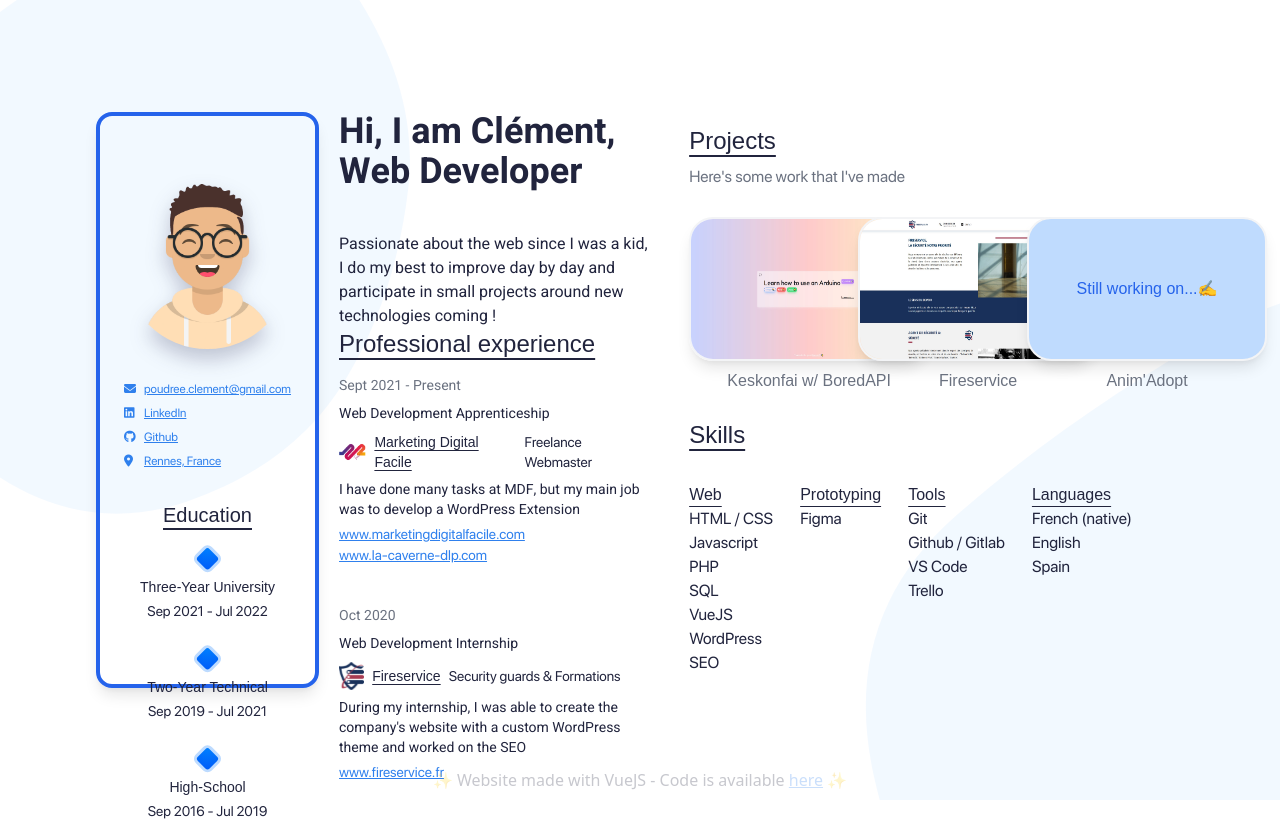
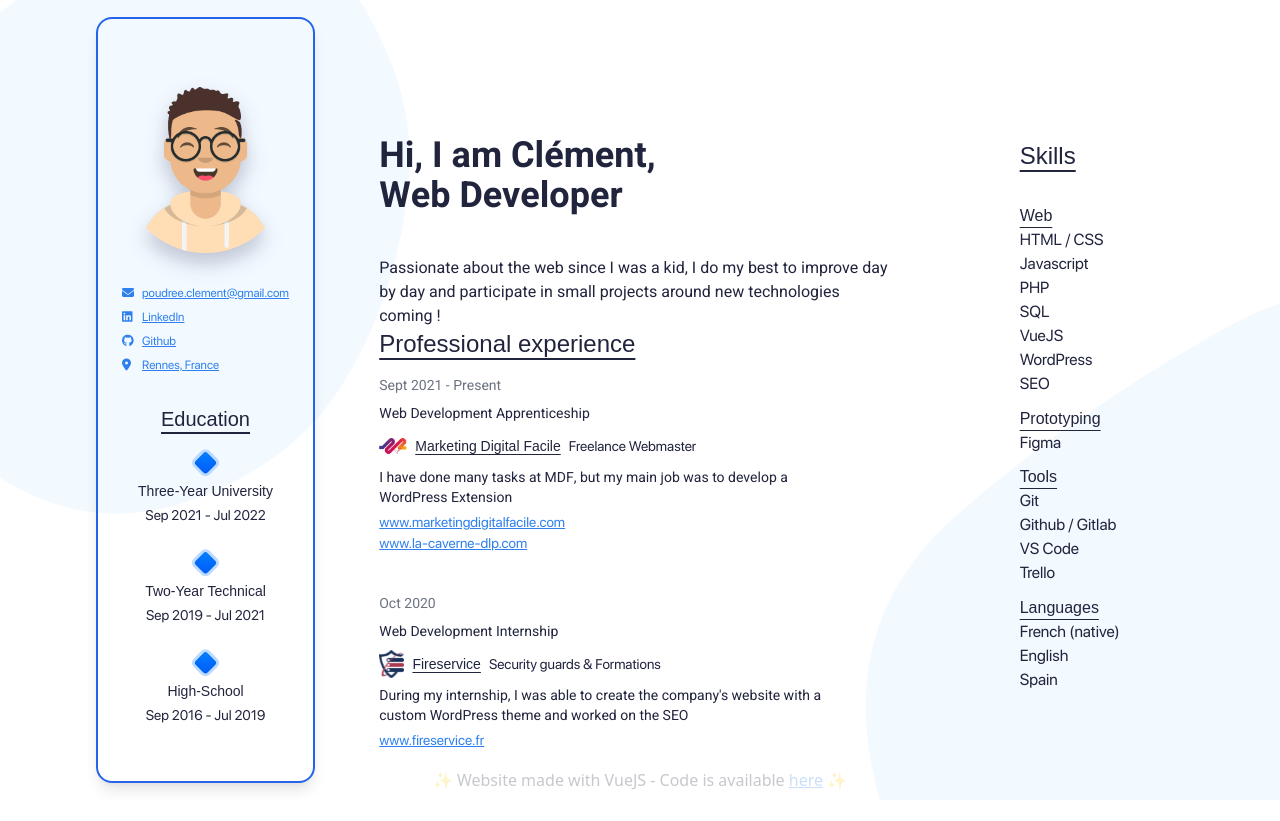
Before and after one commit to MRK4/mrk4.github.io, a Vue app: page / in a window 1280 px wide. After the commit the page ends 800 px from the top, so only its background shows below. Built offline with nearby package versions, Linux system fonts and the light colour scheme.

Commit message:
Beginning the responsive ✏️

```diff
--- a/public/index.html
+++ b/public/index.html
@@ -5,12 +5,12 @@
     <meta http-equiv="X-UA-Compatible" content="IE=edge">
     <meta name="viewport" content="width=device-width,initial-scale=1.0">
     <link rel="icon" href="<%= BASE_URL %>favicon.ico">
-    <title><%= htmlWebpackPlugin.options.title %></title>
+    <title>Clément Poudrée</title>
     <script src="https://kit.fontawesome.com/f79d3ab3dc.js" crossorigin="anonymous"></script>
   </head>
   <body>
     <noscript>
-      <strong>We're sorry but <%= htmlWebpackPlugin.options.title %> doesn't work properly without JavaScript enabled. Please enable it to continue.</strong>
+      <strong>We're sorry but this website doesn't work properly without JavaScript enabled. Please enable it to continue.</strong>
     </noscript>
     <div id="app"></div>
     <!-- built files will be auto injected -->
--- a/src/App.vue
+++ b/src/App.vue
@@ -5,15 +5,15 @@
       <img class="w-1/2 h-screen" src="@/assets/imgs/bubble2.svg" alt="">
   </div>
 
-  <div class="select-none py-28 px-24 flex flex-row justify-center align-center conten-center items-center h-full w-full">
+  <div class="overflow-hidden select-none py-28 px-24 flex flex-row justify-center align-center conten-center items-center h-full w-full">
       <BluePannel />
-      <div class="flex flex-row justify-around w-full h-full">
+      <div class="py-6 flex flex-row justify-around w-full h-full">
         <div class="px-5 h-full flex flex-col justify-around">
           <AboutMe />
           <ProExperience />
         </div>
         <div class="px-5 h-full flex flex-col justify-around">
-          <Portfolio />
+          <Portfolio class="hidden 2xl:block" />
           <Skills />
         </div>
       </div>
--- a/src/components/BluePannel.vue
+++ b/src/components/BluePannel.vue
@@ -1,5 +1,5 @@
 <template>
-  <div class="flex flex-col justify-around px-6 py-14 h-full w-fit rounded-2xl bg-transparent border-4 border-blue-600 shadow-lg text-sm">
+  <div class="flex flex-col justify-around px-6 py-14 h-fit w-fit rounded-2xl bg-transparent border-2 2xl:border-4 border-blue-600 shadow-lg text-sm">
 
     <div class="">
       <img class="h-auto w-48 rounded-full ombre" src="@/assets/imgs/avatar.png" alt="">
--- a/src/components/Skills.vue
+++ b/src/components/Skills.vue
@@ -5,7 +5,7 @@
             <h2 class="category circular-std-book text-2xl">Skills</h2>
         </div>
 
-        <div class="pt-8 pr-8 flex flex-row justify-between sf-pro-display-regular">
+        <div class="h-full 2xl:h-fit pt-8 2xl:pr-8 flex flex-col 2xl:flex-row justify-between 2xl:justify-between sf-pro-display-regular">
 
             <div class="">
                 <div class="category circular-std-book">Web</div>
```
